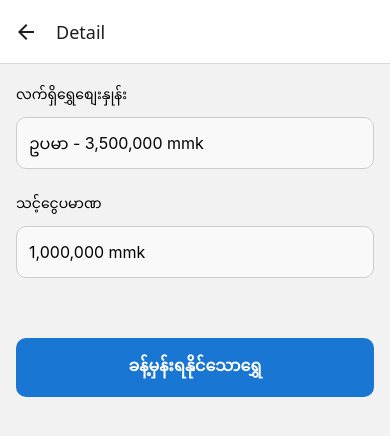
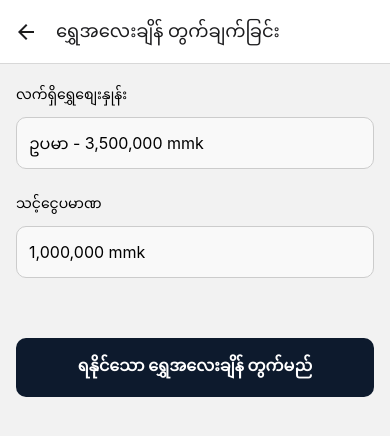
Before and after one commit to nann-shweli/Shwe-App, a React Native app: screen /Detail in a window 390 px wide. Shown: the top 436 px of the page. Built offline with nearby package versions, Linux system fonts and the light colour scheme.

Commit message:
fix: details

```diff
--- a/src/component/StatusBar.tsx
+++ b/src/component/StatusBar.tsx
@@ -3,17 +3,14 @@ import {useSafeAreaInsets} from 'react-native-safe-area-context';
 
 const StatusBar = () => {
   const {top} = useSafeAreaInsets();
-  const backgroundColor = '#fff';
 
   return (
-    <View style={{paddingTop: top, backgroundColor}}>
     <RNStatusBar
       showHideTransition="slide"
       barStyle={'dark-content'}
       translucent
       animated
     />
-    </View>
   );
 };
 
--- a/src/navigation/AppNavigation.tsx
+++ b/src/navigation/AppNavigation.tsx
@@ -11,15 +11,23 @@ const Stack = createStackNavigator();
 const AppNavigation = () => {
   return (
     <SafeAreaProvider>
+      <StatusBar />
       <NavigationContainer>
-        <StatusBar />
         <Stack.Navigator initialRouteName="Home">
           <Stack.Screen
             name="Home"
             component={Home}
             options={{headerShown: false}}
           />
-          <Stack.Screen name="Detail" component={Detail} />
+          <Stack.Screen
+            name="Detail"
+            component={Detail}
+            options={{
+              headerShown: true,
+              title: 'ရွှေအလေးချိန် တွက်ချက်ခြင်း',
+              headerBackTitle: '',
+            }}
+          />
         </Stack.Navigator>
       </NavigationContainer>
     </SafeAreaProvider>
--- a/src/screen/Detail.tsx
+++ b/src/screen/Detail.tsx
@@ -73,7 +73,7 @@ const Detail = () => {
       )}
       <View style={styles.buttonContainer}>
         <TouchableOpacity style={styles.button} onPress={handleCalaulate}>
-          <Text style={styles.buttonText}>ခန့်မှန်းရနိုင်သောရွှေ</Text>
+          <Text style={styles.buttonText}>ရနိုင်သော ရွှေအလေးချိန် တွက်မည်</Text>
         </TouchableOpacity>
       </View>
     </View>
@@ -86,7 +86,7 @@ const styles = StyleSheet.create({
     justifyContent: 'center',
   },
   button: {
-    backgroundColor: '#1976d2',
+    backgroundColor: '#0D1A2D',
     paddingVertical: 12,
     borderRadius: 10,
     flex: 1,
@@ -103,15 +103,11 @@ const styles = StyleSheet.create({
   textStyle: {fontWeight: 700},
   resultBox: {
     padding: 16,
-    backgroundColor: '#e8f5e9',
     borderRadius: 12,
-    borderColor: '#81c784',
-    borderWidth: 1,
-    marginBottom: 24,
   },
   resultText: {
     fontSize: 18,
-    color: '#2e7d32',
+    color: '#F50057',
     fontWeight: 'bold',
     textAlign: 'center',
   },
--- a/src/screen/Home.tsx
+++ b/src/screen/Home.tsx
@@ -1,6 +1,7 @@
 import {useState} from 'react';
 import {StyleSheet, TouchableOpacity, View} from 'react-native';
 import {useNavigation} from '@react-navigation/native';
+import {useSafeAreaInsets} from 'react-native-safe-area-context';
 
 import {moneyFormat} from '../utils/general';
 import Input from '../component/Input';
@@ -8,6 +9,7 @@ import Text from '../component/Text';
 
 const Home = () => {
   const navigation = useNavigation();
+  const {top} = useSafeAreaInsets();
 
   const handleCheckPrice = () => {
     navigation.navigate('Detail');
@@ -42,7 +44,7 @@ const Home = () => {
     setResult(finalResult);
   };
   return (
-    <View style={styles.container}>
+    <View style={[styles.container, {paddingTop: top}]}>
       <View style={styles.flex1}>
         <View style={styles.header}>
           <Text size={15} weight={'bold'}>
@@ -59,12 +61,8 @@ const Home = () => {
           </Text>
         </View>
 
-        <TouchableOpacity
-          style={{
-            alignItems: 'center',
-            marginBottom: 25,
-          }}>
-          <Text style={{color: '#1E88E5', textDecorationLine: 'underline'}}>
+        <TouchableOpacity style={styles.viewGoldDetail}>
+          <Text color={'#1E88E5'} style={styles.underLine}>
             View gold price details
           </Text>
         </TouchableOpacity>
@@ -144,9 +142,9 @@ const Home = () => {
 
 const styles = StyleSheet.create({
   container: {
+    flex: 1,
     padding: 20,
     backgroundColor: '#fff',
-    flex: 1,
     justifyContent: 'center',
   },
   header: {
@@ -207,6 +205,11 @@ const styles = StyleSheet.create({
     marginHorizontal: 50,
   },
   text: {alignItems: 'center'},
+  underLine: {textDecorationLine: 'underline'},
+  viewGoldDetail: {
+    alignItems: 'center',
+    marginBottom: 25,
+  },
 });
 
 export default Home;
```
Lines whose indentation alone changed are shown as unchanged.
